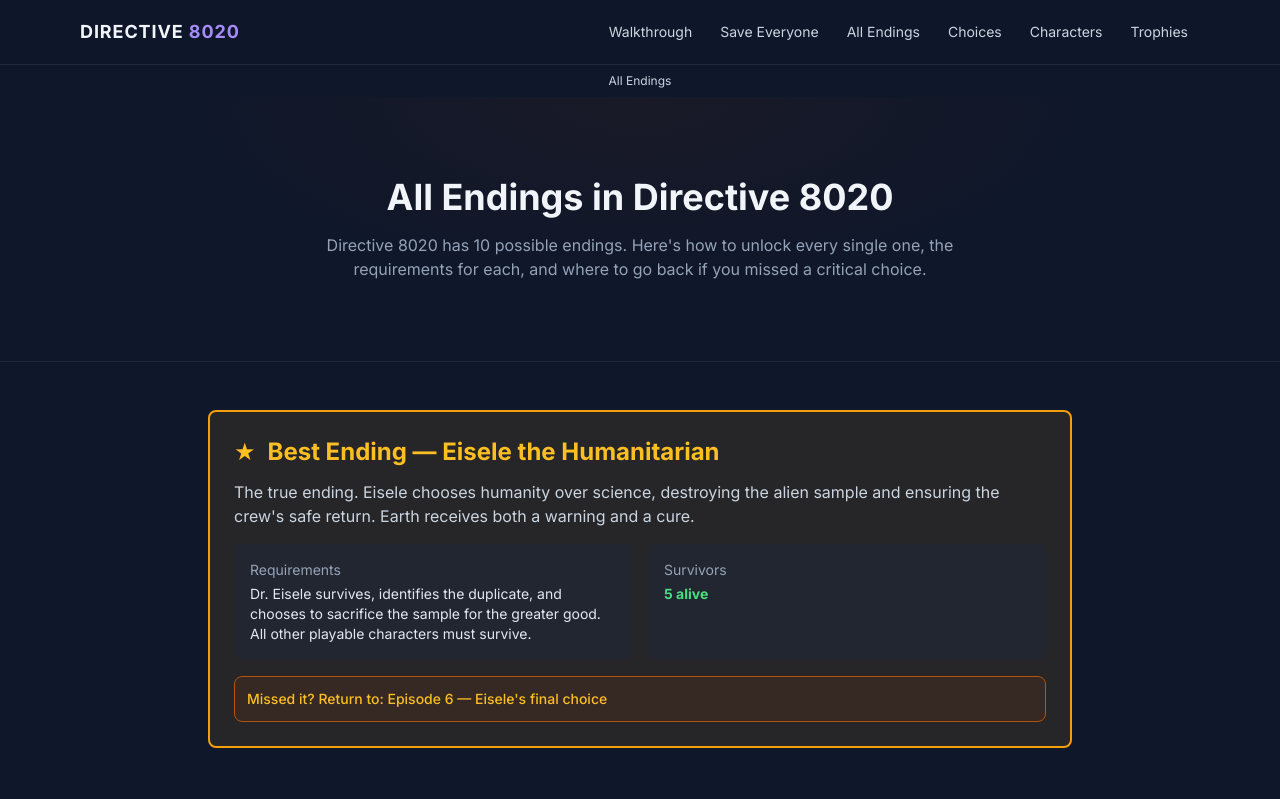
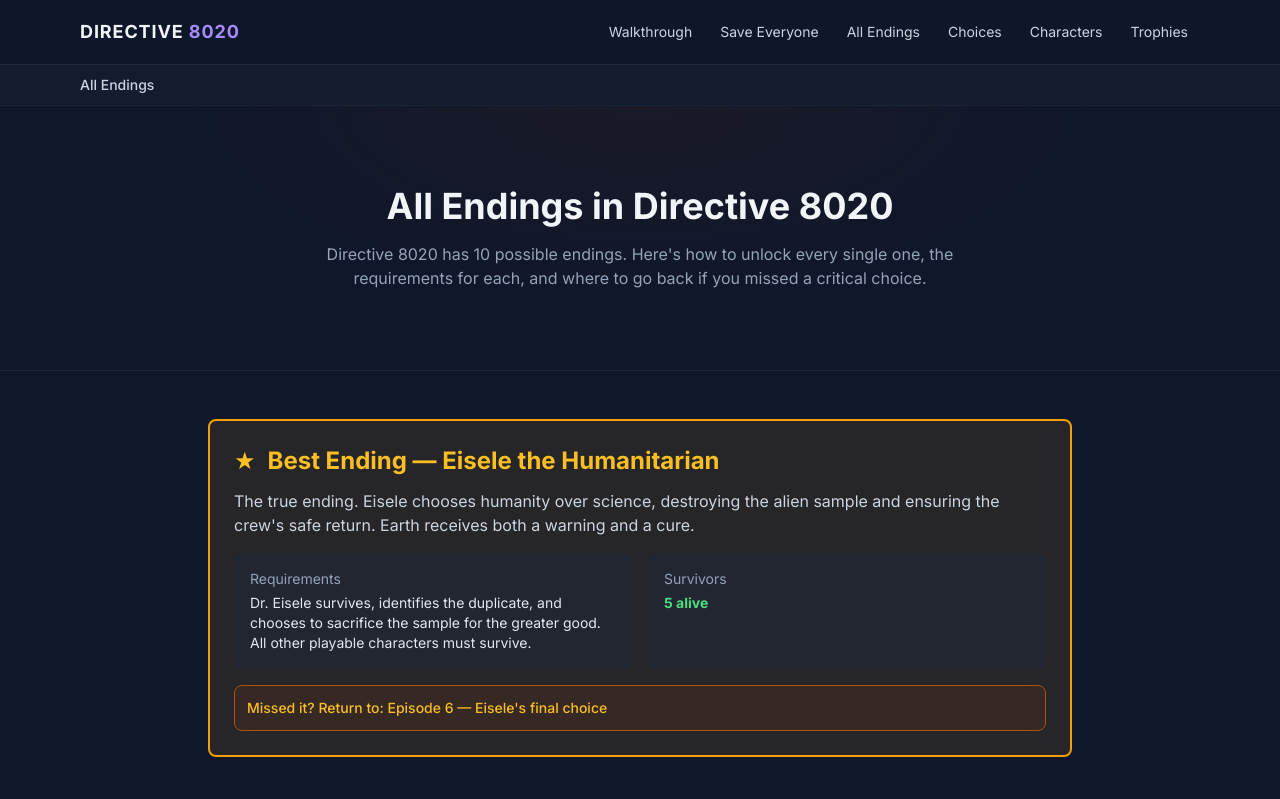
Before and after one commit to dayong/directive-8020, a Next.js app: page /all-endings in a window 1280 px wide. Shown: the top 799 px of the page. Built offline with nearby package versions, Linux system fonts and the light colour scheme; no server answers.

Commit message:
Improve breadcrumb design — chevron separators, hover states, subtle background strip

```diff
--- a/components/ui/Breadcrumbs.tsx
+++ b/components/ui/Breadcrumbs.tsx
@@ -22,12 +22,10 @@
 };
 
 function lookupDynamic(seg: string, parentSeg?: string): string {
-  // Episode slugs like episode-1 → "Episode 1: Little Star"
   if (parentSeg === 'walkthrough') {
     const ep = episodes.find((e) => e.slug === seg || e.id === seg);
-    if (ep) return `Episode ${ep.number}: ${ep.title}`;
+    if (ep) return `Ep. ${ep.number}: ${ep.title}`;
   }
-  // Character ids like young → "Brianna Young"
   if (parentSeg === 'characters') {
     const char = characters.find((c) => c.id === seg);
     if (char) return char.fullName;
@@ -54,15 +52,28 @@
   });
 
   return (
-    <div className="max-w-6xl mx-auto px-4 py-2">
-      <nav className="flex items-center gap-1.5 text-xs text-slate-500 overflow-x-auto whitespace-nowrap" aria-label="Breadcrumb">
+    <div className="bg-slate-800/30 border-b border-slate-800/50">
+      <div className="max-w-6xl mx-auto px-4">
+        <nav
+          className="flex items-center gap-1 py-2.5 text-sm overflow-x-auto whitespace-nowrap"
+          aria-label="Breadcrumb"
+        >
           {crumbs.map((crumb, i) => (
-          <span key={crumb.href} className="flex items-center gap-1.5">
-            {i > 0 && <span className="text-slate-700">/</span>}
+            <span key={crumb.href} className="flex items-center gap-1 shrink-0">
+              {i > 0 && (
+                <svg className="w-4 h-4 text-slate-600 shrink-0" fill="none" stroke="currentColor" viewBox="0 0 24 24">
+                  <path strokeLinecap="round" strokeLinejoin="round" strokeWidth={2} d="M9 5l7 7-7 7" />
+                </svg>
+              )}
               {crumb.isLast ? (
-              <span className="text-slate-300">{crumb.label}</span>
+                <span className="text-slate-300 font-medium truncate max-w-[200px]">
+                  {crumb.label}
+                </span>
               ) : (
-              <Link href={crumb.href} className="hover:text-violet-400 transition-colors">
+                <Link
+                  href={crumb.href}
+                  className="text-slate-400 hover:text-violet-400 hover:bg-slate-800/50 px-2 py-1 -mx-2 -my-1 rounded transition-colors"
+                >
                   {crumb.label}
                 </Link>
               )}
@@ -70,5 +81,6 @@
           ))}
         </nav>
       </div>
+    </div>
   );
 }
```
Lines whose indentation alone changed are shown as unchanged.
